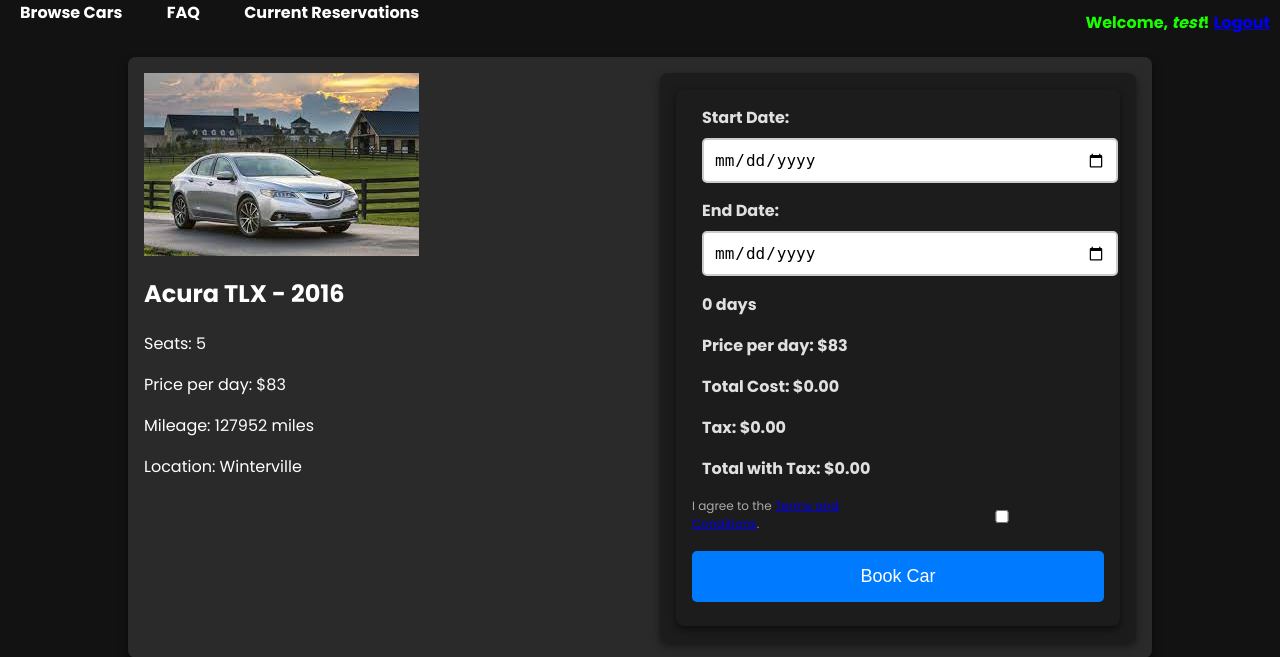
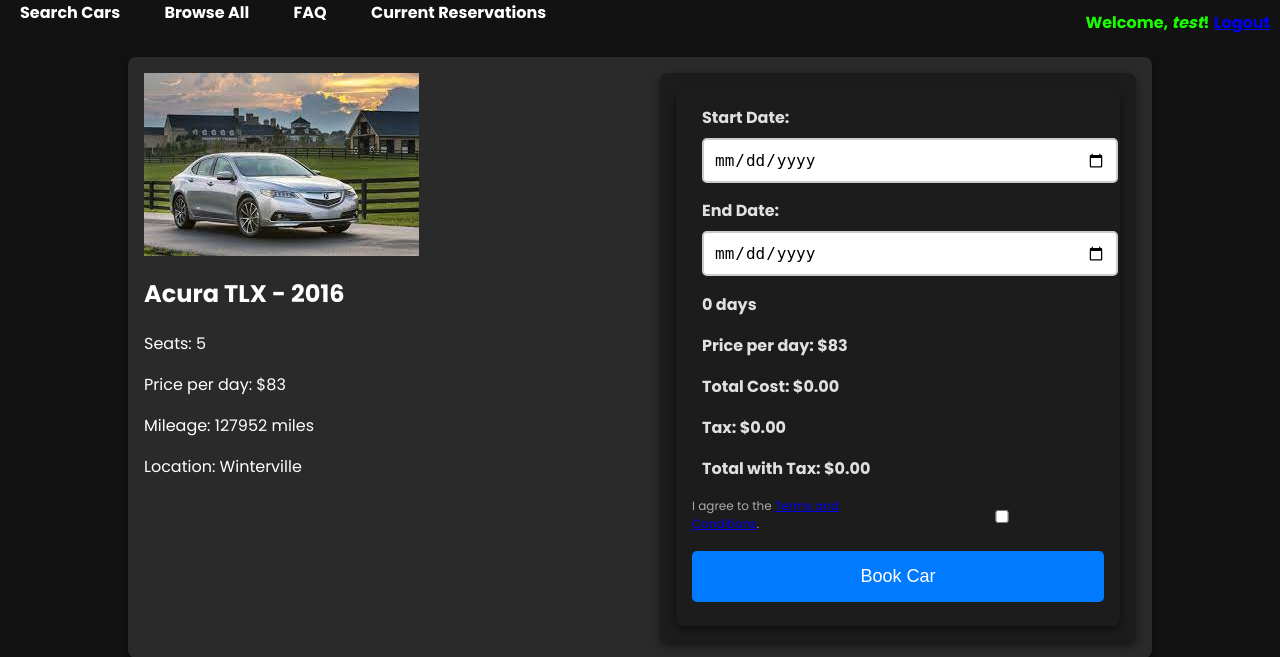
Before and after one commit to Cashatelli/Group-10, a Flask app: page /book_car/19UUB2F39GA012467 in a window 1280 px wide. Shown: the top 657 px of the page. Run offline with Flask 3, Linux system fonts and the light colour scheme; a user stored in the database is signed in.

Commit message:
Formatting

```diff
--- a/templates/book_car.html
+++ b/templates/book_car.html
@@ -169,7 +169,8 @@
     <header>
         <nav>
             <ul>
-                <li><a href="{{ url_for('browse_cars') }}">Browse Cars</a></li>
+                <li><a href="{{ url_for('dashboard') }}">Search Cars</a></li>
+                <li><a href="{{ url_for('browse_cars') }}">Browse All</a></li>
                 <li><a href="{{ url_for('faq') }}">FAQ</a></li>
                 <li><a href="{{ url_for('current_reservations') }}">Current Reservations</a></li>
             </ul>
--- a/templates/browse_cars.html
+++ b/templates/browse_cars.html
@@ -169,7 +169,7 @@
     <header>
         <nav>
             <ul>
-                <li><a href="{{ url_for('browse_cars') }}">Browse Cars</a></li>
+                <li><a href="{{ url_for('dashboard') }}">Search Cars</a></li>
                 <li><a href="{{ url_for('faq') }}">FAQ</a></li>
                 <li><a href="{{ url_for('current_reservations') }}">Current Reservations</a></li>
             </ul>
--- a/templates/dashboard.html
+++ b/templates/dashboard.html
@@ -170,7 +170,7 @@
     <header>
         <nav>
             <ul>
-                <li><a href="{{ url_for('browse_cars') }}">Browse Cars</a></li>
+                <li><a href="{{ url_for('browse_cars') }}">Browse All</a></li>
                 <li><a href="{{ url_for('faq') }}">FAQ</a></li>
                 <li><a href="{{ url_for('current_reservations') }}">Current Reservations</a></li>
             </ul>
--- a/templates/faq.html
+++ b/templates/faq.html
@@ -89,7 +89,7 @@
     <header>
         <nav>
             <ul>
-                <li><a href="{{ url_for('browse_cars') }}">Browse Cars</a></li>
+                <li><a href="{{ url_for('dashboard') }}">Search Cars</a></li>
                 <li><a href="{{ url_for('faq') }}">FAQ</a></li>
                 <li><a href="{{ url_for('current_reservations') }}">Current Reservations</a></li>
             </ul>
```
Also changed, not shown: instance/users.db.
